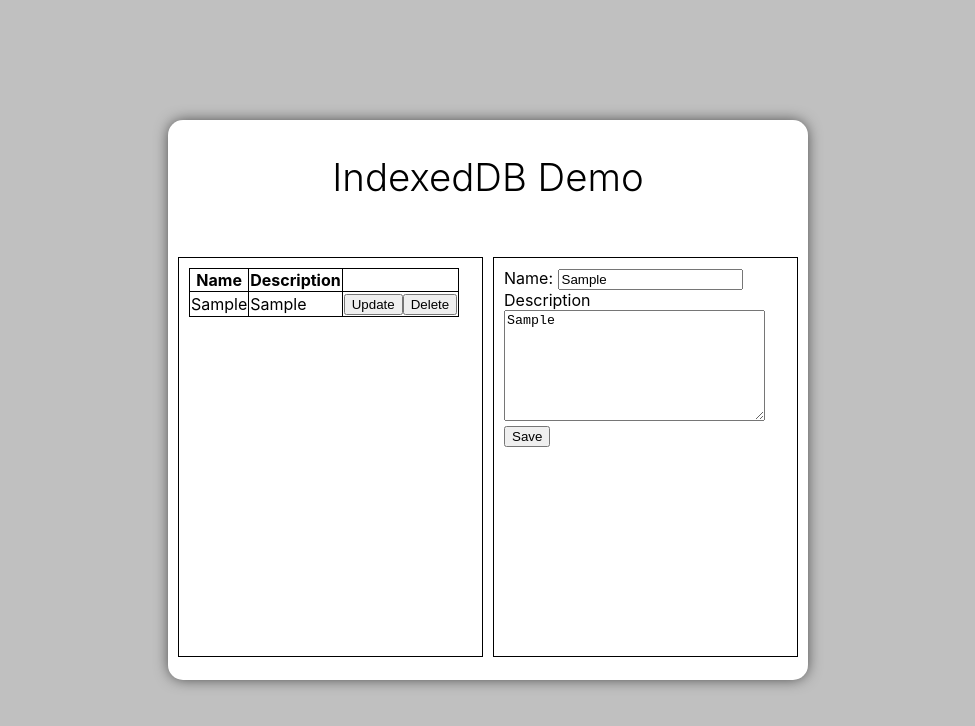
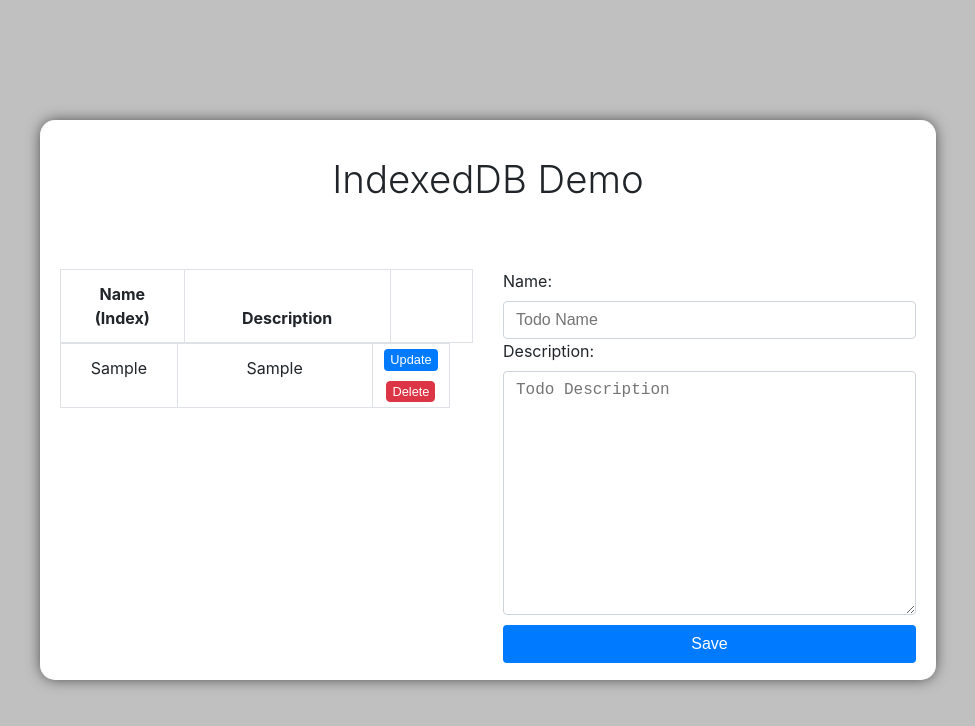
Before and after one commit to edwintcloud/indexedDBDemo, a plain HTML site: page index.html in a window 1280 px wide. Both pictures are taken after typing "Sample", "Sample" into the empty fields and a click on the button "Save". Shown: the whole page, without its empty margins (152-1127 px from the left). Drawn offline with Linux system fonts and the light colour scheme.

Commit message:
Styles added

```diff
--- a/index.html
+++ b/index.html
@@ -19,10 +19,10 @@
         </div>
         <div class="document_panel">
           <label for="name">Name: </label>
-          <input id="name" type="text" placeholder="name" />
-          <label for="data">Description</label>
-          <textarea id="data" cols="30" rows="7"></textarea>
-          <button onclick="create()">Save</button>
+          <input id="name" type="text" placeholder="Todo Name" />
+          <label for="data">Description: </label>
+          <textarea id="data" cols="30" rows="7" placeholder="Todo Description"></textarea>
+          <button onclick="create()" class="button">Save</button>
         </div>
       </div>
     </div>
--- a/scripts.js
+++ b/scripts.js
@@ -37,11 +37,14 @@ function create() {
 function read() {
   document.querySelector(".table").innerHTML = `
   <table id="table">
+  <thead>
             <tr>
-              <th>Name</th>
+              <th>Name (Index)</th>
               <th>Description</th>
               <th></th>
             </tr>
+            </thead>
+            <tbody id="table_body"></tbody>
           </table>
   `;
   const transaction = db
@@ -49,10 +52,12 @@ function read() {
     .objectStore("todos");
   const data = transaction.getAll();
   data.onsuccess = function(event) {
-    var table = document.getElementById("table");
+    document.getElementById("name").value = "";
+    document.getElementById("data").value = "";
+    var table = document.getElementById("table_body");
     event.target.result.forEach(i => {
       // Create an empty <tr> element and add it to the 1st position of the table:
-      var row = table.insertRow(1);
+      var row = table.insertRow(0);
 
       // Insert new cells (<td> elements) at the 1st and 2nd position of the "new" <tr> element:
       var cell1 = row.insertCell(0);
@@ -62,9 +67,9 @@ function read() {
       // Add some text to the new cells:
       cell1.innerHTML = i.name;
       cell2.innerHTML = i.data;
-      cell3.innerHTML = `<button onclick="update('${i.name}', '${
+      cell3.innerHTML = `<button class="button small" onclick="update('${i.name}', '${
         i.data
-      }')">Update</button><button onclick="remove('${
+      }')">Update</button><button class="button small red" onclick="remove('${
         i.name
       }')">Delete</button>`;
     });
--- a/styles.css
+++ b/styles.css
@@ -1,19 +1,26 @@
-body, html {
+body,
+html {
   height: 100%;
   margin: 0;
   display: flex;
   justify-content: center;
   align-items: center;
   background: silver;
-  font-family: -apple-system, BlinkMacSystemFont, 'Segoe UI', Roboto, Oxygen, Ubuntu, Cantarell, 'Open Sans', 'Helvetica Neue', sans-serif;
+  font-family: -apple-system, BlinkMacSystemFont, "Segoe UI", Roboto,
+    "Helvetica Neue", Arial, sans-serif, "Apple Color Emoji", "Segoe UI Emoji",
+    "Segoe UI Symbol", "Noto Color Emoji";
+  font-size: 1rem;
+  font-weight: 400;
+  line-height: 1.5;
+  color: #212529;
 }
 
 .container {
   height: 70vh;
-  width: 50vw;
+  width: 70vw;
   background: white;
   border-radius: 15px;
-  box-shadow: 0px 0px 15px -2px rgba(0,0,0,0.75);
+  box-shadow: 0px 0px 15px -2px rgba(0, 0, 0, 0.75);
   display: flex;
   flex-direction: column;
   justify-content: space-around;
@@ -37,22 +44,167 @@ body, html {
 
 .documents_panel {
   grid-area: a;
-  border: 1px solid black;
+
   padding: 10px;
 }
 
 .document_panel {
   grid-area: b;
-  border: 1px solid black;
+
   padding: 10px;
+  display: flex;
+  flex-direction: column;
 }
 
-table, th, td {
-  border: 1px solid black;
+.document_panel > textarea {
+  flex-grow: 1;
+}
+
+.document_panel > input,
+.document_panel > textarea {
+  padding: 0.375rem 0.75rem;
+  font-size: 1rem;
+  line-height: 1.5;
+  color: #495057;
+  background-color: #fff;
+  background-clip: padding-box;
+  border: 1px solid #ced4da;
+  border-radius: 0.25rem;
+  transition: border-color 0.15s ease-in-out, box-shadow 0.15s ease-in-out;
+}
+
+.document_panel > label {
+  display: inline-block;
+  margin-bottom: 0.5rem;
+}
+
+.button {
+  color: #fff;
+  background-color: #007bff;
+  border-color: #007bff;
+  display: inline-block;
+  font-weight: 400;
+  text-align: center;
+  white-space: nowrap;
+  margin-top: 10px;
+  vertical-align: middle;
+  user-select: none;
+  border: 1px solid transparent;
+  padding: 0.375rem 0.75rem;
+  font-size: 1rem;
+  line-height: 1.5;
+  border-radius: 0.25rem;
+  transition: color 0.15s ease-in-out, background-color 0.15s ease-in-out,
+    border-color 0.15s ease-in-out, box-shadow 0.15s ease-in-out;
+}
+
+.button:hover {
+  color: #fff;
+  background-color: #0069d9;
+  border-color: #0062cc;
+}
+
+.button:focus {
+  outline: none;
+}
+
+.document_panel > input:focus,
+.document_panel > textarea:focus {
+  outline: none;
+}
+
+table {
+  border: none;
+  border-spacing: 2px;
   border-collapse: collapse;
+  width: 100%;
+  margin-bottom: 1rem;
+  background-color: transparent;
+  margin-bottom: 0;
+}
+
+thead {
+  display: block;
+  border-color: inherit;
+}
+
+tr {
+  display: table-row;
+  vertical-align: inherit;
+  border-color: inherit;
+}
+
+th {
+  border-bottom-width: 2px;
+  vertical-align: bottom;
+  border-bottom: 2px solid #dee2e6;
+  border: 1px solid #dee2e6;
+  padding: 0.75rem;
+  font-weight: bold;
+}
+
+th:nth-child(1){
+  width: 30%;
+}
+
+th:nth-child(2){
+  width: 50%;
+}
+
+th:nth-child(3){
+  width: 20%;
+}
+
+tbody {
+  display: block;
+  border-color: inherit;
+  height: 40vh;
+  overflow-y:auto;
+  overflow-x: hidden;
+  max-width: 30.5vw;
+}
+
+td {
+  border: 1px solid #dee2e6;
+  padding: 0.75rem;
+  vertical-align: top;
+  display: table-cell;
+  word-wrap: break-word;
+  max-width: 85.02px;
+  text-align: center;
+}
+
+tr > td:nth-child(1) {
+  width: 30%;
+}
+
+tr > td:nth-child(2) {
+  width: 50%;
+}
+
+tr > td:nth-child(3) {
+  padding: 0;
+  width: 20%;
 }
 
 .table {
-  height: 200px;
-  overflow: auto;
+  overflow: none;
 }
+
+.button.small {
+  font-size: .8em;
+  padding: 0 5px;
+  margin: 5px;
+}
+
+.button.red {
+  color: #fff;
+  background-color: #dc3545;
+  border-color: #dc3545;
+}
+
+.button.red:hover {
+  color: #fff;
+  background-color: #c82333;
+  border-color: #bd2130;
+}
```
